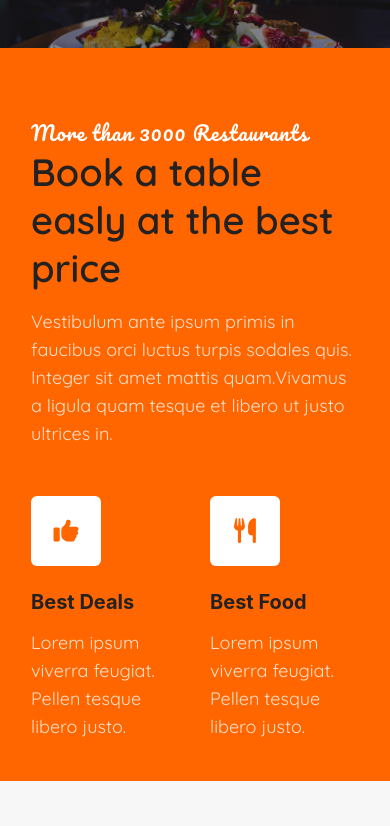
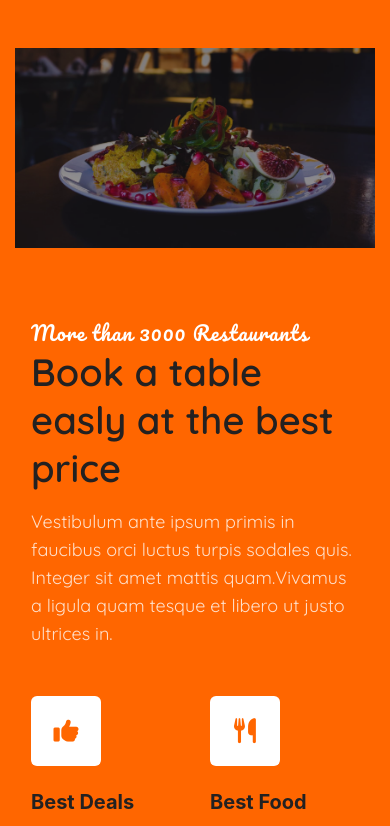
Before and after one commit to shanebenjamindev/CapstoneProject, a plain HTML site: page index.html in a window 390 px wide. Shown: the top 826 px of the page. Drawn offline with nearby package versions, Linux system fonts and the light colour scheme; some packages are replaced by stand-ins of ours; a script that the page names is missing; files whose address does not match are found by name; a web font is replaced by a local one.

Commit message:
update Intro, Responsive

```diff
--- a/css/style.css
+++ b/css/style.css
@@ -101,19 +101,23 @@ header {
 }
 
 /* section 2: Intro : Giang */
-#intro {
+#intro{
+  background-color: var(--primary-color);
+}
+
+.intro__LeftImg {
+  background: url(../img/banner3.jpg) no-repeat center;
+  background-size: cover;
+  -webkit-background-size: cover;
+  -o-background-size: cover;
+  -moz-background-size: cover;
+  -ms-background-size: cover;
+  position: relative;
+  z-index: 1;
   min-height: 600px;
 }
 
-.intro__Left {
-  position: relative;
-  background-image: url("../img/banner3.jpg");
-  background-position: center;
-  background-size: cover;
-  background-repeat: no-repeat;
-}
-
-.intro__Left::before {
+.intro__LeftImg::before {
   content: "";
   background: rgb(16 15 19 / 46%);
   position: absolute;
@@ -480,7 +484,23 @@ blockquote q::after {
 footer {
 }
 
-@media screen and (min-width: 1280px) {
+/* RESPONSIVE */
+/* moblie: width < 740px */
+@media screen and (max-width: 739px) {
+  .intro__LeftImg {
+    min-height: 200px;
+  }
+}
+
+/* tablet: 740<= width < 1024 */
+@media screen and (min-width: 740px) and (max-width: 1024px) {
+  .intro__Left {
+    min-height: 200px;
+  }
+}
+
+/* pc: width >= 1024px */
+@media screen and (min-width: 1025px) {
   .container {
     max-width: 1200px;
   }
--- a/index.html
+++ b/index.html
@@ -83,9 +83,12 @@
       <section id="about"></section>
 
       <!-- Section 2: Intro: Giang -->
-      <section id="intro" class="container-fluid">
-        <div class="row">
-          <div class="intro__Left col-lg-6 px-lg-4 py-lg-3 py-4"></div>
+      <section id="intro">
+        <div class="container-fluid px-lg-0">
+          <div class="row align-items-center no-gutters">
+            <div class="intro__Left col-lg-6 px-lg-0 pt-lg-0 pt-5">
+              <div class="intro__LeftImg"></div>
+            </div>
             <div class="intro__Right col-lg-6 px-lg-4 py-lg-3 py-4">
               <div class="intro__RightContent p-md-5 p-3">
                 <div class="common__Title intro__RightTitle">
@@ -94,8 +97,8 @@
                 </div>
                 <p class="my-3">
                   Vestibulum ante ipsum primis in faucibus orci luctus turpis
-                sodales quis. Integer sit amet mattis quam.Vivamus a ligula quam
-                tesque et libero ut justo ultrices in.
+                  sodales quis. Integer sit amet mattis quam.Vivamus a ligula
+                  quam tesque et libero ut justo ultrices in.
                 </p>
 
                 <div class="intro__RightContent mt-5 row">
@@ -117,6 +120,7 @@
                     <p class="mt-2">
                       Lorem ipsum viverra feugiat. Pellen tesque libero justo.
                     </p>
+                  </div>
                 </div>
               </div>
             </div>
@@ -398,7 +402,10 @@
                   <div class="blogs__BtnTime">
                     <a href="#reciepe" class="receipe__Btn green">Soup</a>
                     <span class="">
-                      <span class="fa fa-clock-four mr-2" aria-hidden="true"></span
+                      <span
+                        class="fa fa-clock-four mr-2"
+                        aria-hidden="true"
+                      ></span
                       >10 Min Cook
                     </span>
                   </div>
@@ -446,7 +453,10 @@
                   <div class="blogs__BtnTime">
                     <a href="#reciepe" class="receipe__Btn green">Drinks</a>
                     <span class="">
-                      <span class="fa fa-clock-four mr-2" aria-hidden="true"></span
+                      <span
+                        class="fa fa-clock-four mr-2"
+                        aria-hidden="true"
+                      ></span
                       >15 Min Cook
                     </span>
                   </div>
```
Lines whose indentation alone changed are shown as unchanged.
